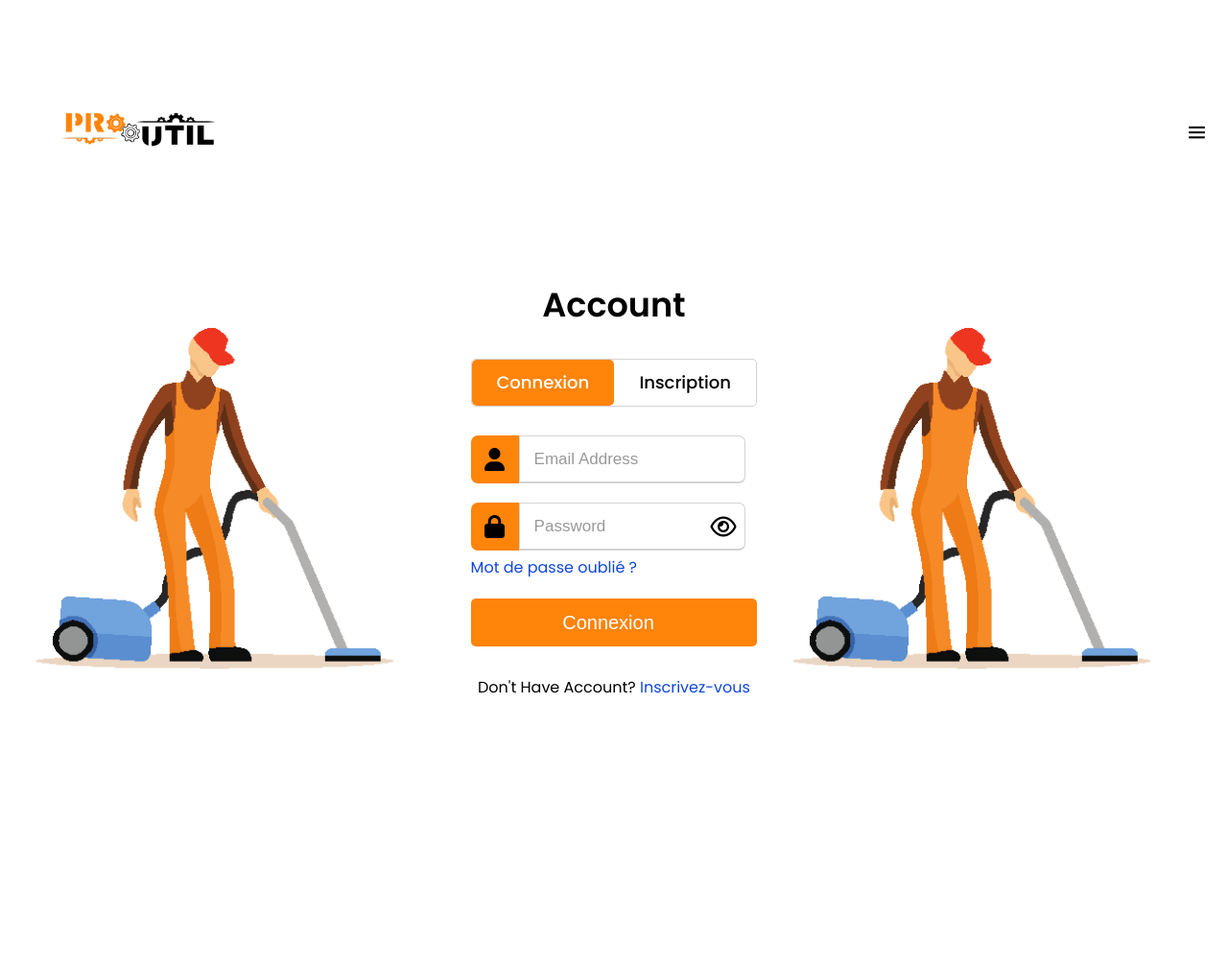
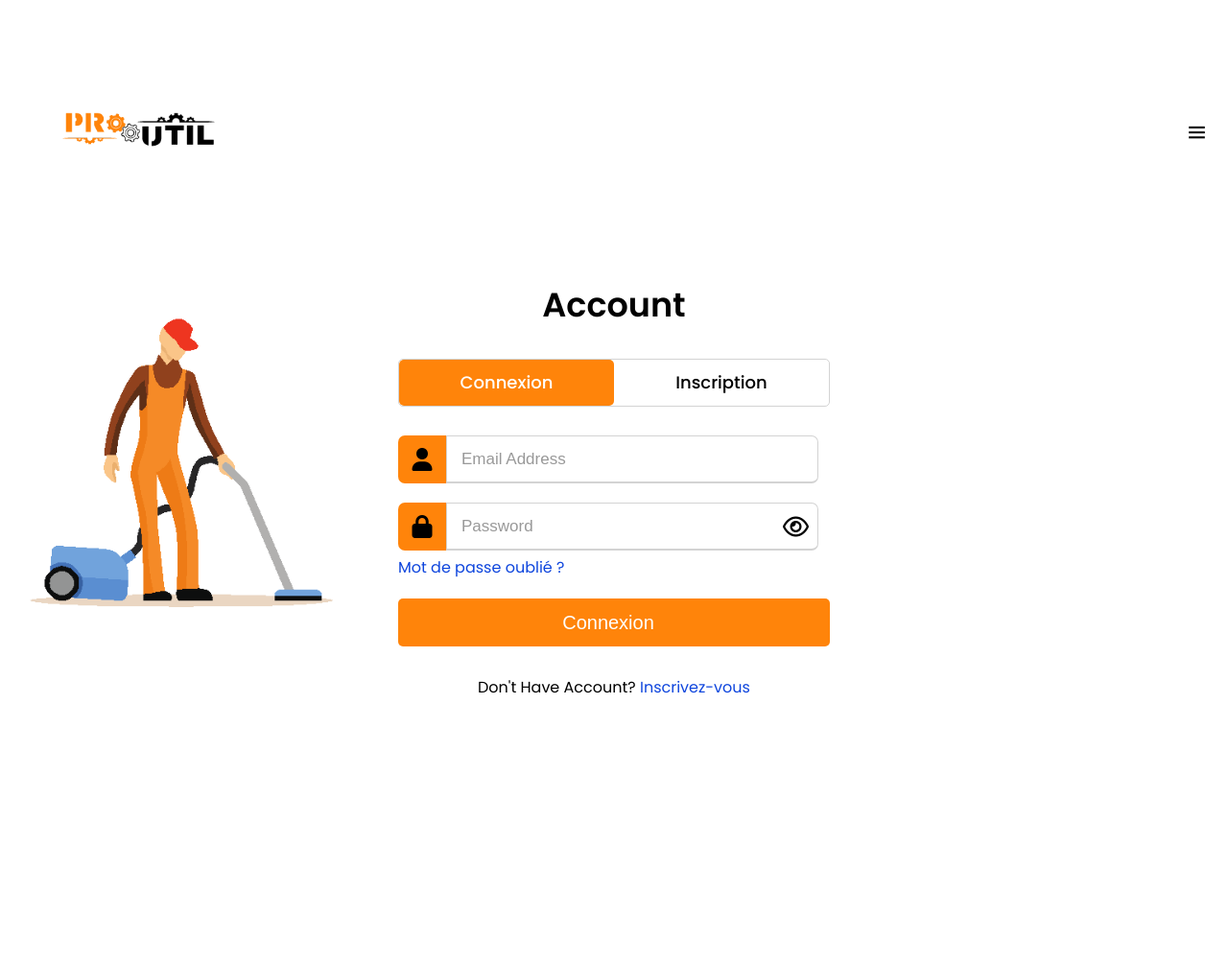
Before and after one commit to waliid17/Ecommerce-Website, a PHP site: page /login_signup.html in a window 1280 px wide. Shown: the top 1003 px of the page at 96% size. Run offline with PHP 8.4, Linux system fonts and the light colour scheme.

Commit message:
login Images

```diff
--- a/login.css
+++ b/login.css
@@ -1,5 +1,6 @@
 .formContainer {
   margin: 10px auto;
+  align-self: center;
 }
 
 .formContainer ::selection {
@@ -1225,13 +1226,15 @@ footer ul li {
   transform: translateY(-50%);
 }
 
-
 .grid {
   display: grid;
-  grid-template-columns: repeat(3, 1fr);
+  grid-template-columns: 1fr 450px 1fr;
 }
 
-.flex{
-  display: flex;
-  margin: 0 auto;
+.imageleft{
+  justify-self: end;
 }
+
+.imageright{
+  justify-self: start;
+}
--- a/login_signup.html
+++ b/login_signup.html
@@ -82,7 +82,7 @@
   </header>
   <!-- end header -->
 
-  <div class="flex">
+  <div class="grid">
 
     <div class="imageleft">
       <img src="./images/login/mhamed.gif" alt="">
@@ -164,9 +164,6 @@
           </div>
         </div>
       </div>
-    </div>
-    <div class="imageright">
-      <img src="./images/login/mhamed.gif" alt="">
     </div>
   </div>
 
```
